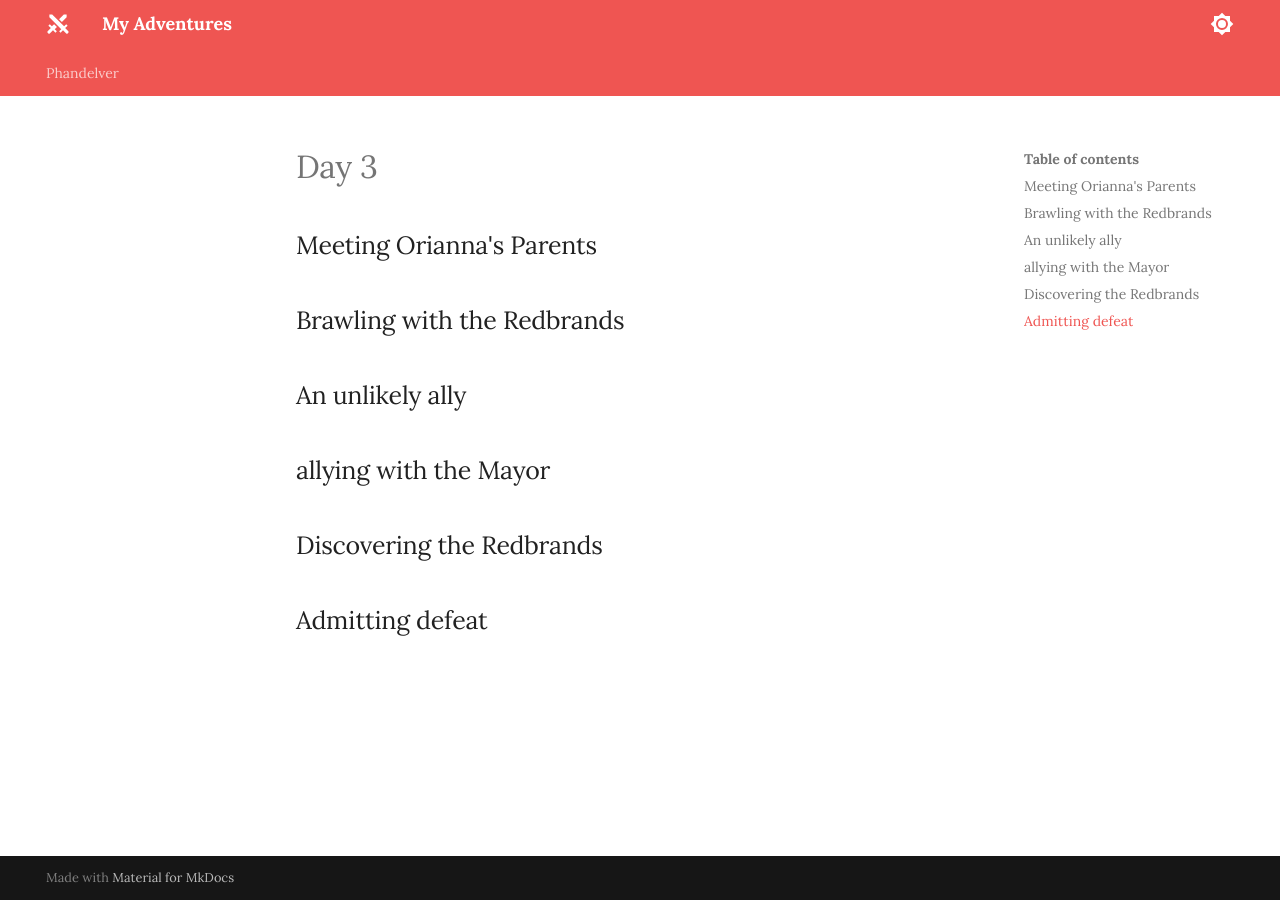
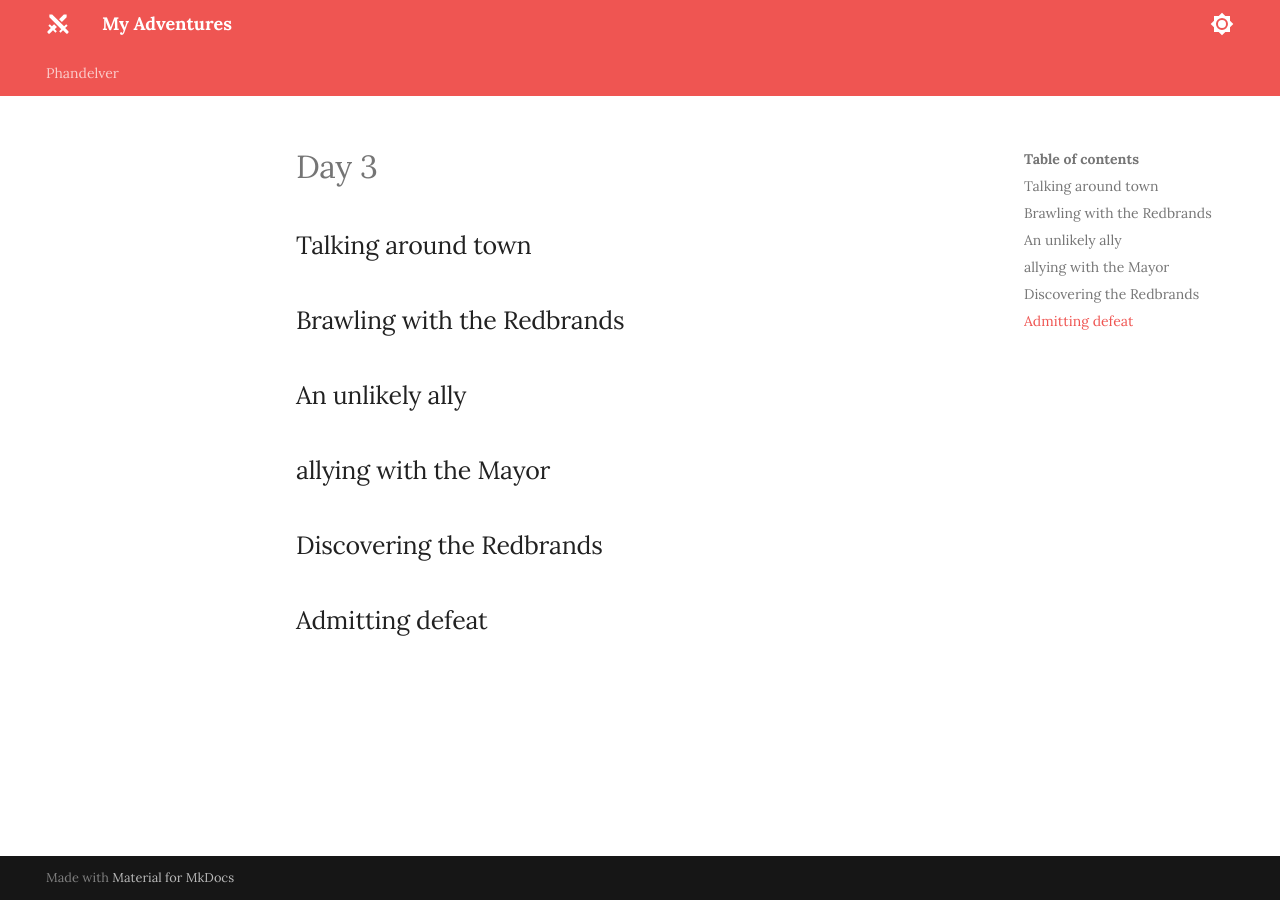
Before and after one commit to jonasmcferreira/adventures, an MkDocs documentation site: the page built from docs/phandelver/03.md, in a window 1280 px wide. Built offline with MkDocs 1.6.1 and Material for MkDocs 9.7.7, drawn with Linux system fonts in a browser that asks for light colours.

Commit message:
modified docs/phandelver/02.md modified docs/phandelver/03.md

```diff
--- a/docs/phandelver/03.md
+++ b/docs/phandelver/03.md
@@ -1,8 +1,6 @@
 # Day 3
 
-
-
-## Meeting Orianna's Parents
+## Talking around town
 
 ## Brawling with the Redbrands
 
```
Also changed, not shown: docs/phandelver/02.md (+1 -1 lines).
